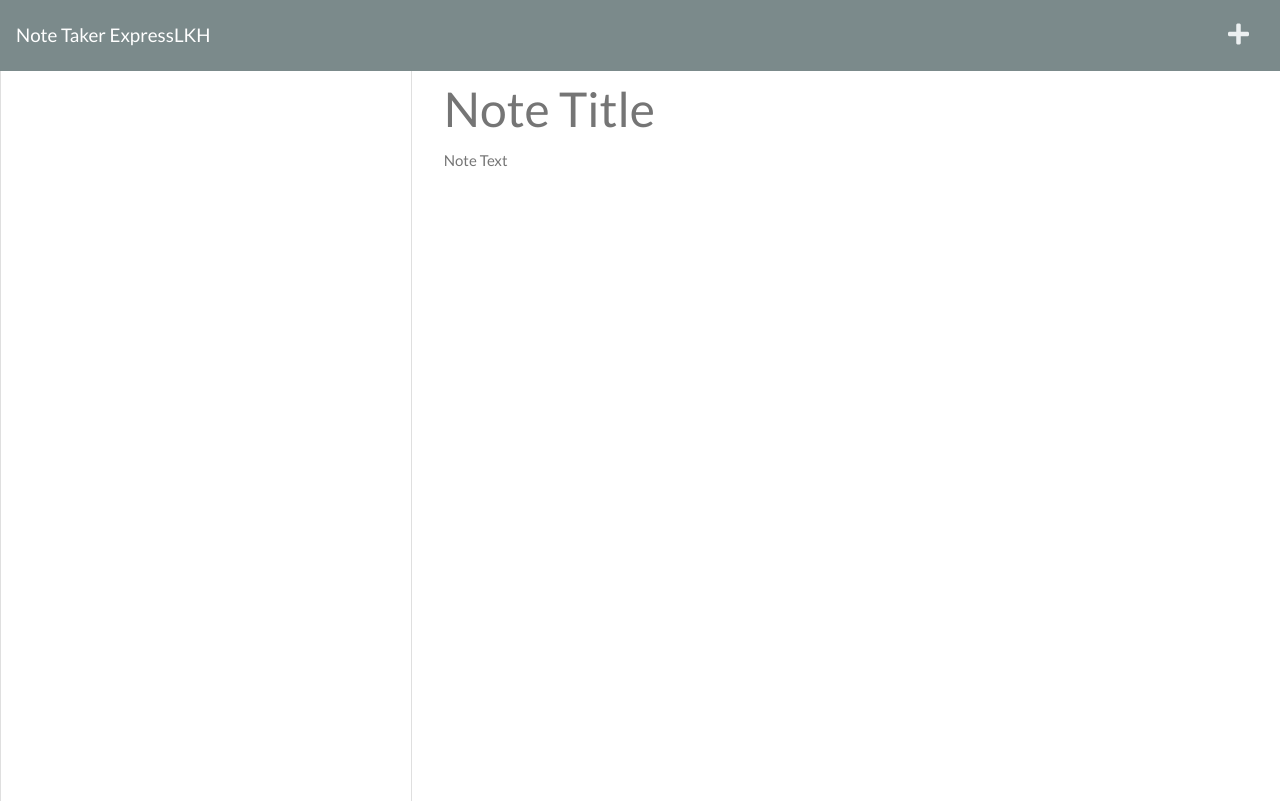
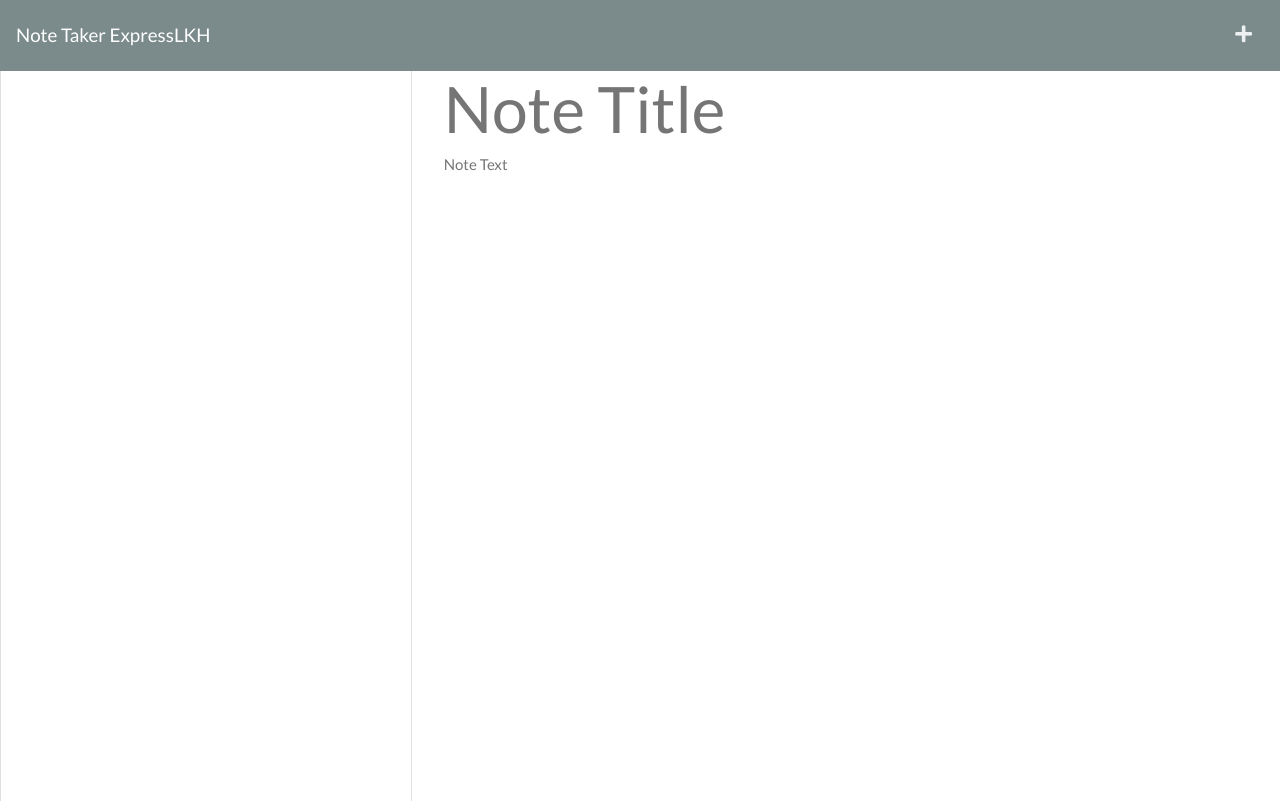
Before and after one commit to hufflk96/notetakerexpresslkh, a plain HTML site: page public/notes.html in a window 1280 px wide. Drawn offline with nearby package versions, Linux system fonts and the light colour scheme; no server answers.

Commit message:
Update styles.css

```diff
--- a/public/assets/css/styles.css
+++ b/public/assets/css/styles.css
@@ -10,15 +10,15 @@ body {
 }
 
 .icons i {
-  margin-left: 15px;
-  margin-right: 15px;
-  font-size: 1.5rem;
+  margin-left: 12px;
+  margin-right: 12px;
+  font-size: 1.2rem;
   cursor: pointer;
 }
 
 .note-textarea,
 .note-title {
-  color: #000000;
+  color: #E6E6FA;
   width: 100%;
   outline: none;
   border: none;
@@ -33,12 +33,12 @@ body {
 .note-title {
   height: 50px;
   margin-top: 13px;
-  font-size: 3rem;
+  font-size: 4rem;
 }
 
 .note-title:read-only,
 .note-textarea:read-only {
-  color: #757575;
+  color: #BF40BF;
 }
 
 .list-container .card {
@@ -66,7 +66,7 @@ body {
 }
 
 .list-container i {
-  font-size: 1.1rem;
+  font-size: 1.0rem;
   cursor: pointer;
 }
 
```
